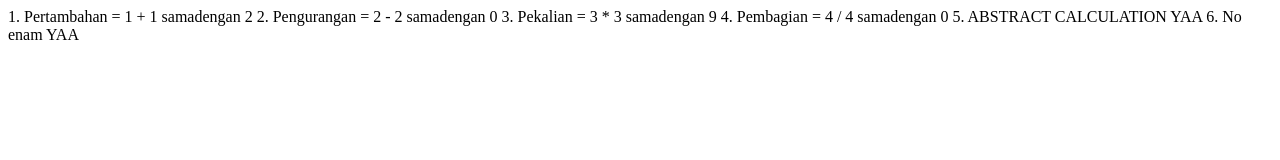
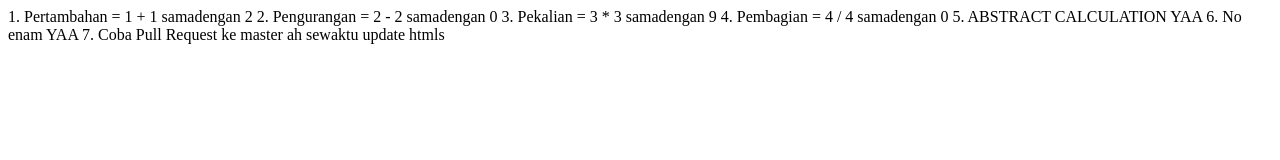
Before and after one commit to muhammadsyafrizalnoor/practice, a plain HTML site: page index.html in a window 1280 px wide. Drawn offline with Linux system fonts and the light colour scheme.

Commit message:
update html & request PR

```diff
--- a/index.html
+++ b/index.html
@@ -13,5 +13,6 @@
     4. Pembagian = 4 / 4 samadengan 0
     5. ABSTRACT CALCULATION YAA
     6. No enam YAA
+    7. Coba Pull Request ke master ah sewaktu update htmls
 </body>
 </html>
```
